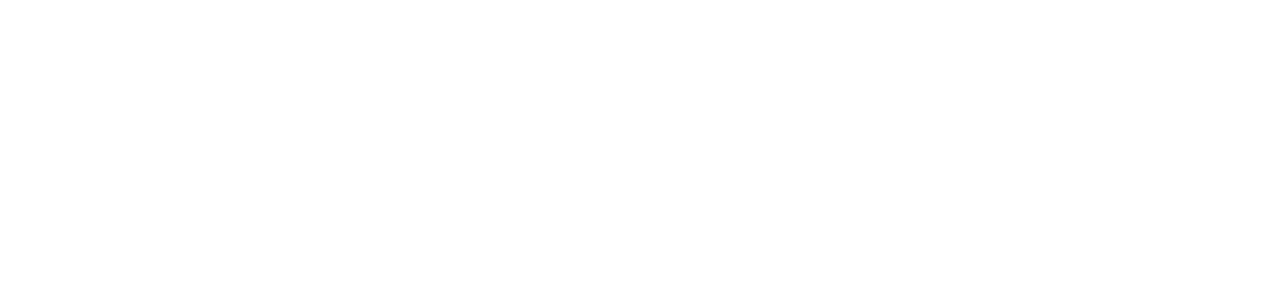
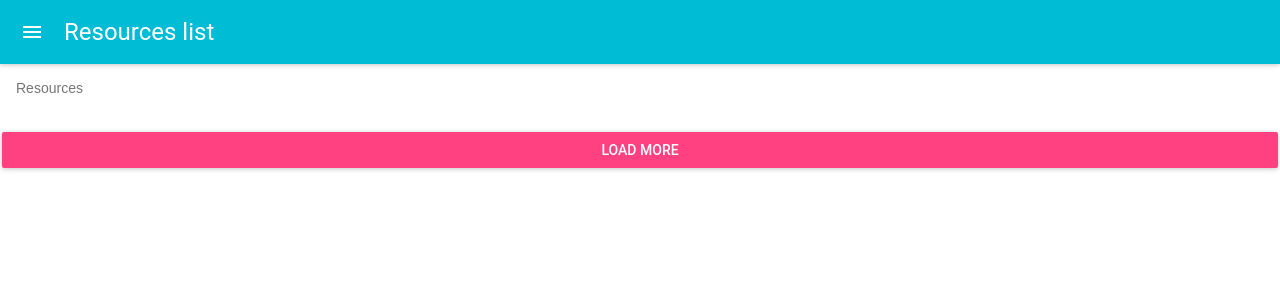
Before and after one commit to vladislooove/react-application, a React (Create React App) app: page /resources in a window 1280 px wide. Shown: the top 300 px of the page. Built offline with nearby package versions, Linux system fonts and the light colour scheme.

Commit message:
started resources list page

```diff
--- a/src/actions/index.js
+++ b/src/actions/index.js
@@ -44,3 +44,12 @@
         }
     }
 }
+
+export const getResourcesList = (page) => {
+    return {
+        type: 'RESOURCES_LIST_FETCH_REQUESTED',
+        payload: {
+            page
+        }
+    }
+}
--- a/src/api/index.js
+++ b/src/api/index.js
@@ -21,5 +21,9 @@
 
     updateUser(id, data) {
         return axios.put(`${apiPrefix}api/users/${id}`, data.firstName, data.lastName);
-    }
+    },
+
+    getResourcesList(page) {
+        return axios.get(`${apiPrefix}api/unknown?page=${page}`);
+    },
 }
--- a/src/containers/Resources.js
+++ b/src/containers/Resources.js
@@ -1,17 +1,58 @@
 import React, { Component } from 'react';
 import { connect } from 'react-redux';
 
-import { logIn } from '../actions/';
+import { getResourcesList } from '../actions/';
 
 import MuiThemeProvider from 'material-ui/styles/MuiThemeProvider';
-import { Paper, TextField, RaisedButton } from 'material-ui';
+import { GridList, GridTile, Subheader, RaisedButton } from 'material-ui';
+
+import Layout from '../components/Layout';
 
 class Resources extends Component{
+    constructor(props) {
+        super(props);
+    }
+
+    componentDidMount() {
+        if (!this.props.resources.list.length) {
+            this.props.getResourcesList(this.props.resources.page);
+        }
+    }
+
     render() {
         return (
-            null
+            <Layout pageTitle='Resources list'>
+                <GridList
+                    cellHeight={180}
+                    cols={3}
+                    style={{margin: '0 0 20px'}}>
+                    <Subheader>Resources</Subheader>
+
+                    {this.props.resources.list.map((resource) => {console.log(resource)})}
+                </GridList>
+                <RaisedButton
+                    label="Load more"
+                    secondary={true}
+                    onClick={this.loadMoreUsers}
+                    style={{margin: '0 2px', display: 'block'}}
+                    />
+            </Layout>
         )
     }
 }
 
-export default Resources;
+const mapStateToProps = state => {
+    return {
+        resources: state.resources,
+    }
+}
+
+const mapDispatchToProps = dispatch => {
+    return {
+        getResourcesList: (page) => {
+            dispatch(getResourcesList(page))
+        }
+    }
+}
+
+export default connect(mapStateToProps, mapDispatchToProps)(Resources);
--- a/src/reducers/index.js
+++ b/src/reducers/index.js
@@ -4,12 +4,14 @@
 import auth from './auth';
 import users from './users';
 import user from './user';
+import resources from './resources';
 
 const combinedStore = combineReducers({
     loading,
     auth,
     users,
-    user
+    user,
+    resources
 });
 
 export default combinedStore;
--- /dev/null
+++ b/src/reducers/resources.js
@@ -0,0 +1,20 @@
+const resources = (state = { page: 1, list: [] }, action) => {
+    switch (action.type) {
+        case 'RESOURCES_LIST_FETCH_SUCCESSED':
+            return {
+                page: action.payload.page,
+                list: [
+                    ...state.list,
+                    ...action.payload.list
+                ]
+            };
+
+        case 'RESOURCES_LIST_FETCH_FAILED':
+            return state;
+
+        default:
+            return state;
+    }
+}
+
+export default resources;
```
